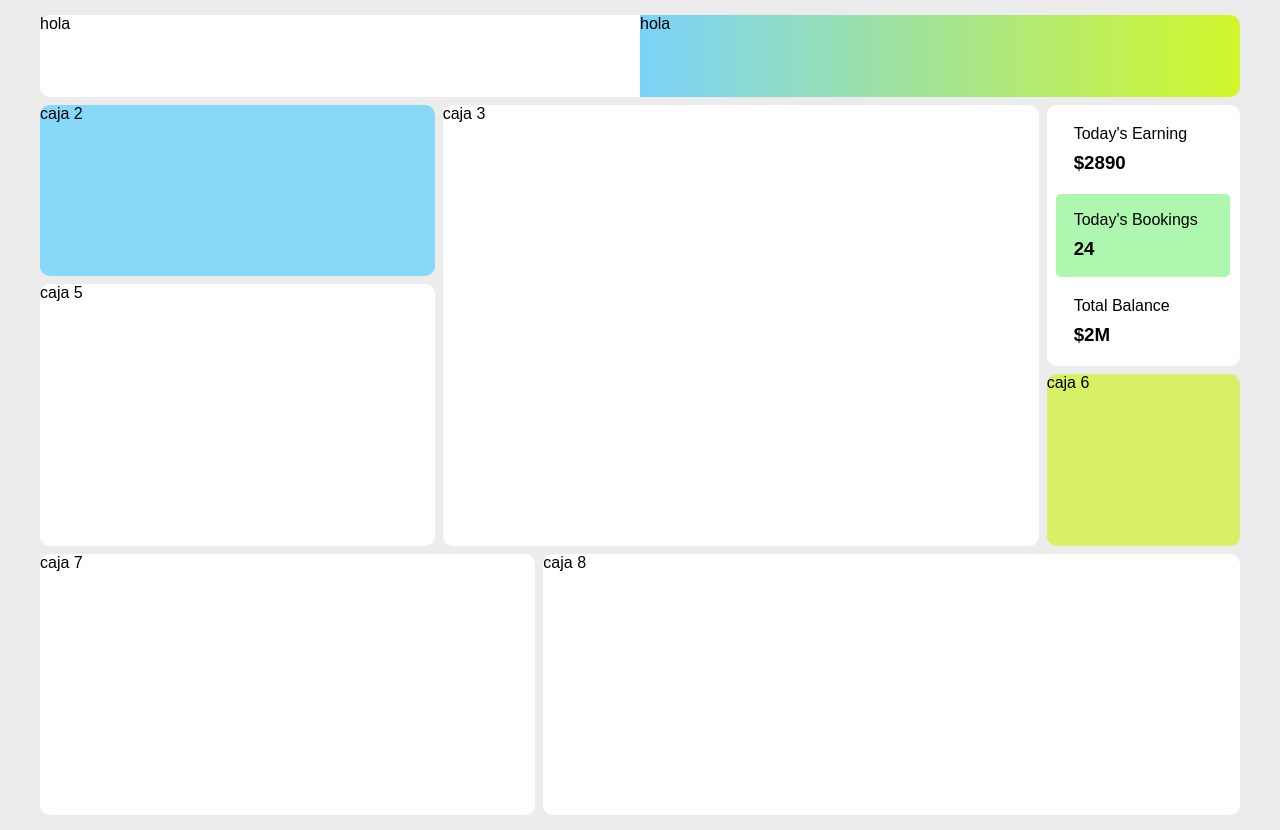
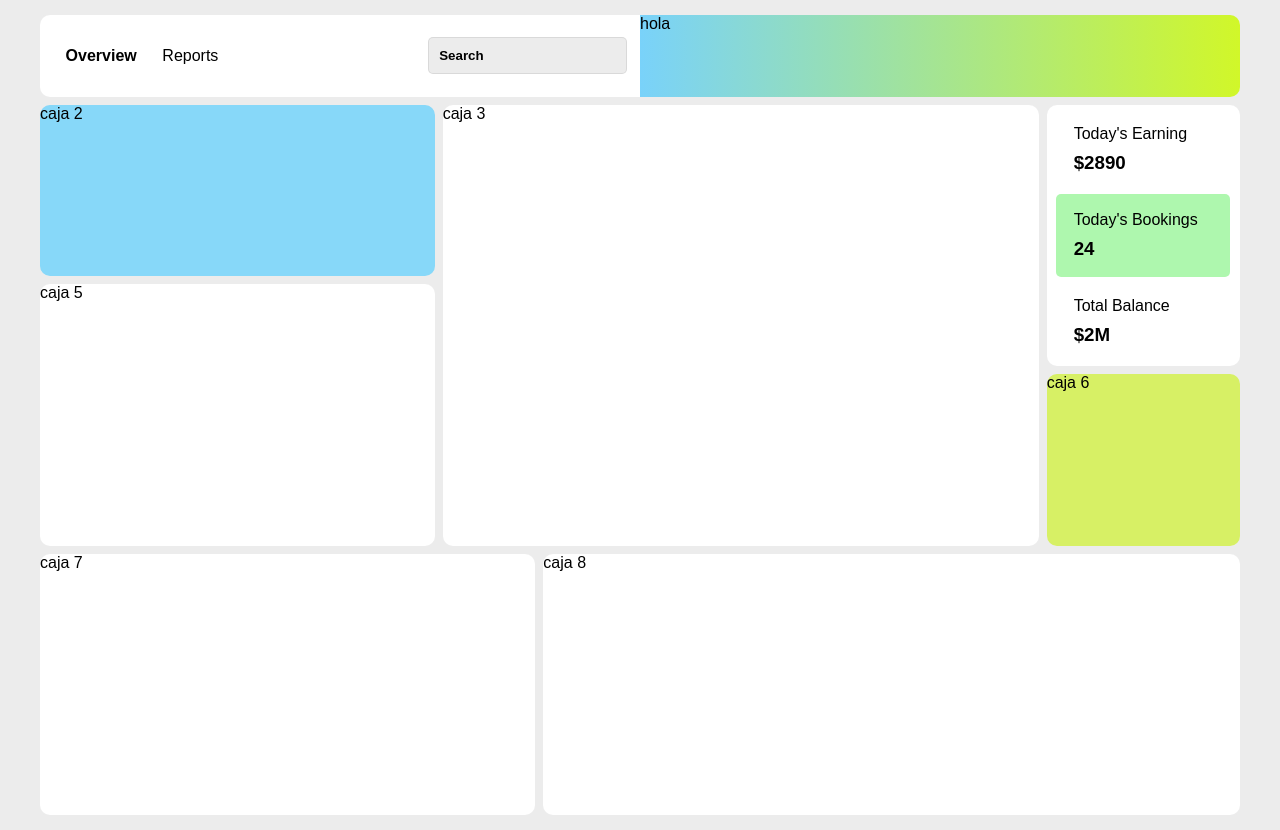
Before and after one commit to JuanDr08/gridBasico, a plain HTML site: page index.html in a window 1280 px wide. Drawn offline with Linux system fonts and the light colour scheme.

Commit message:
feat: :sparkles: First box item
added the style of the first item box

```diff
--- a/css/style.css
+++ b/css/style.css
@@ -47,6 +47,38 @@ body {
     width: 50%;
     border-top-right-radius: 0;
     border-bottom-right-radius: 0;
+}
+.item_1 div:first-child {
+    display: flex;
+    justify-content: space-between;
+    align-items: center;
+}
+a {
+    text-decoration: none;
+    color: black;
+}
+.ov ul {
+    display: flex;
+    list-style: none;
+    text-transform: capitalize;
+    gap: 2vw;
+    margin-left: 2vw;
+}
+.ov ul li:first-child a {
+    font-weight: bolder;
+}
+.inp {
+    margin-right: 1vw;
+}
+.inp input {
+    background: var(--color-primary);
+    border: 1px solid rgba(128, 128, 128, 0.185);
+    padding: 10px;
+    border-radius: 5px;
+}
+.inp input::placeholder {
+    color: black;
+    font-weight: bolder;
 }
 .item_1 div:last-child {
     background: linear-gradient(90deg,#79d2fa, #d1f729);
--- a/index.html
+++ b/index.html
@@ -10,7 +10,15 @@
     <div class="container">
         <div class="item_1">
             <div>
-                hola
+                <article class="ov">
+                    <ul>
+                        <li><a href="#">overview</a></li>
+                        <li><a href="#">reports</a></li>
+                    </ul>
+                </article>
+                <article class="inp">
+                    <input type="text" placeholder="Search">
+                </article>
             </div>
             <div>
                 hola
```
